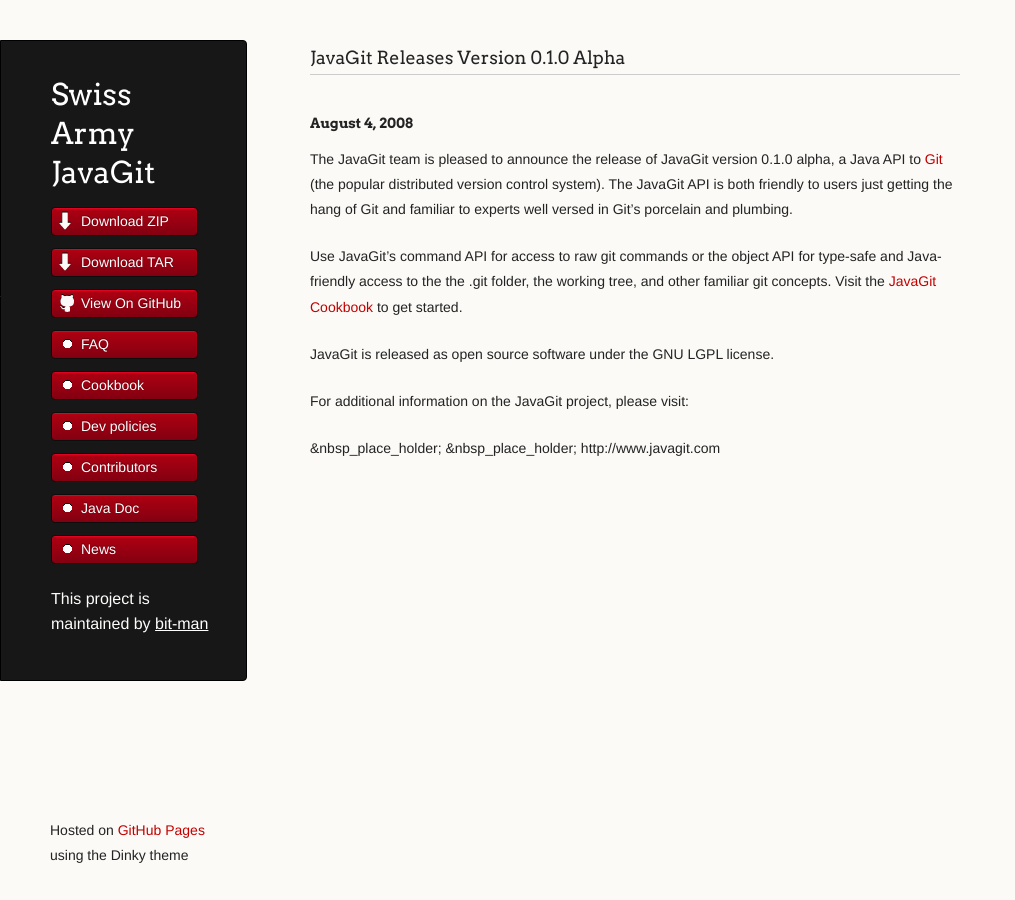
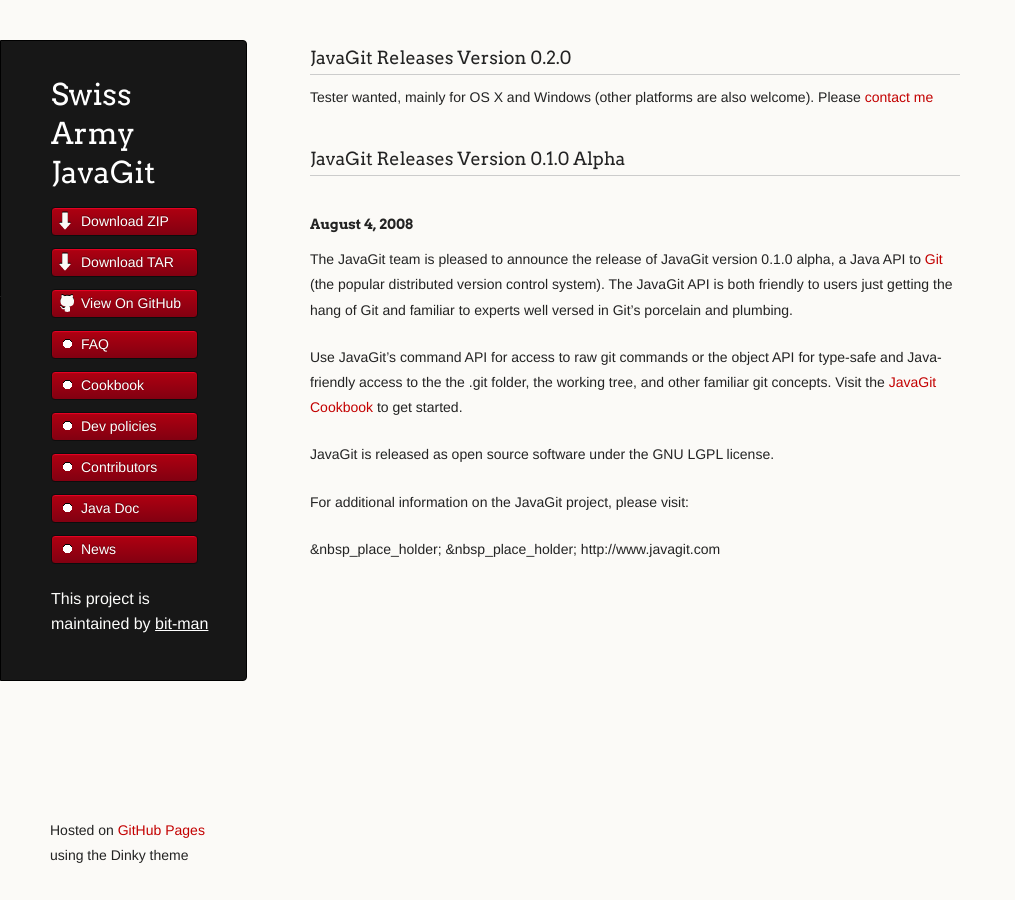
Before and after one commit to bit-man/SwissArmyJavaGit, a Jekyll site: the page built from news.md, in a window 1280 px wide. Shown: the whole page, without its empty margins (0-1015 px from the left). Built offline with Jekyll 4.4.1, drawn with Linux system fonts in a browser that asks for light colours; Markdown is read by kramdown in place of the engine named in the settings.

Commit message:
Help wanted\!

```diff
--- a/news.md
+++ b/news.md
@@ -3,6 +3,10 @@ layout: index
 title: News
 ---
 
+### JavaGit Releases Version 0.2.0
+
+Tester wanted, mainly for OS X and Windows (other platforms are also welcome).
+Please [contact me](https://github.com/bit-man)
 
 ### JavaGit Releases Version 0.1.0 Alpha
 
```
Also changed, not shown: index.md (+2 -0 lines).
